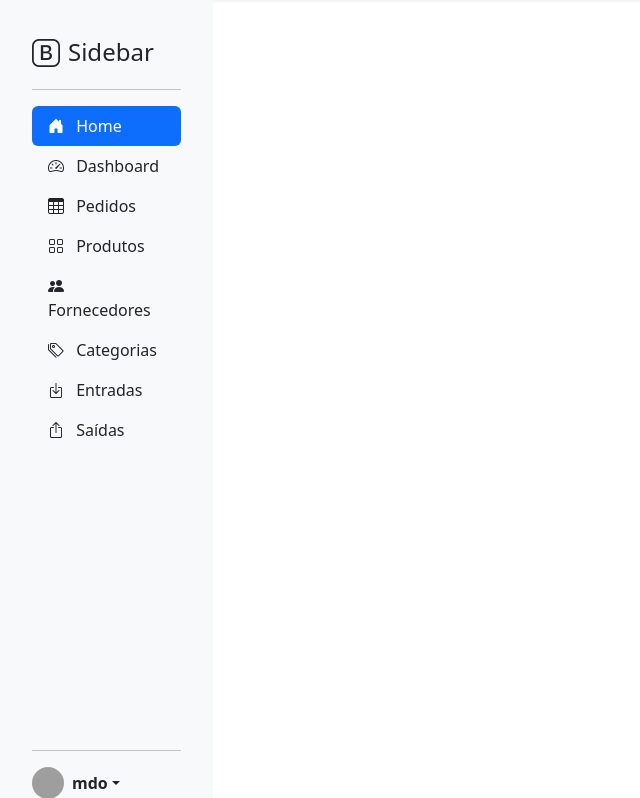
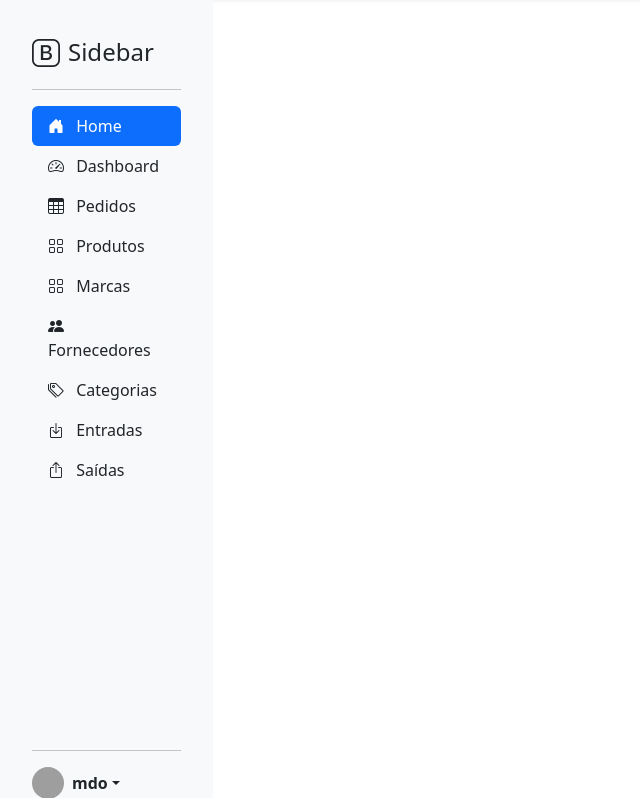
Before and after one commit to kailanesarah/product_management_system, a Django app: template app/templates/base.html in a window 1280 px wide. Shown: the part 57-855 px from the top of the page, without its empty margins (0-640 px from the left). Run offline with Django 5.2, Linux system fonts and the light colour scheme; the template is opened without the code that fills it, so the values that code supplies are empty; grey boxes are pictures that could not be loaded.

Commit message:
refactor(templates): atualizar componentes da interface de marca

```diff
--- a/app/templates/components/_sidebar.html
+++ b/app/templates/components/_sidebar.html
@@ -13,6 +13,7 @@
     <li><a href="#" class="nav-link link-dark"><i class="bi bi-speedometer2 me-2"></i> Dashboard</a></li>
     <li><a href="#" class="nav-link link-dark"><i class="bi bi-table me-2"></i> Pedidos</a></li>
     <li><a href="#" class="nav-link link-dark"><i class="bi bi-grid me-2"></i> Produtos</a></li>
+    <li><a href="{% url 'brand_list_view' %}" class="nav-link link-dark"><i class="bi bi-grid me-2"></i> Marcas</a></li>
     <li><a href="#" class="nav-link link-dark"><i class="bi bi-people-fill me-2"></i> Fornecedores</a></li>
     <li><a href="#" class="nav-link link-dark"><i class="bi bi-tags me-2"></i> Categorias</a></li>
     <li><a href="#" class="nav-link link-dark"><i class="bi bi-box-arrow-in-down me-2"></i> Entradas</a></li>
```
